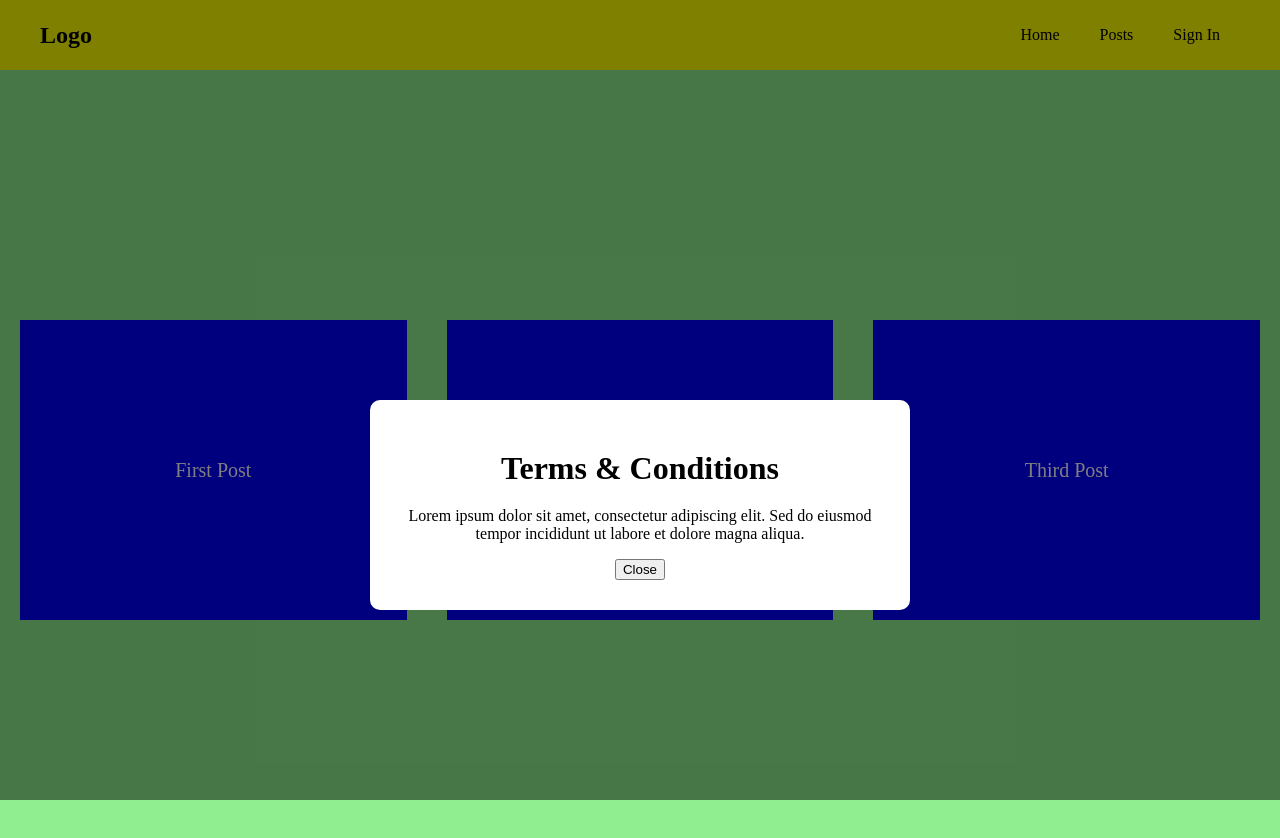
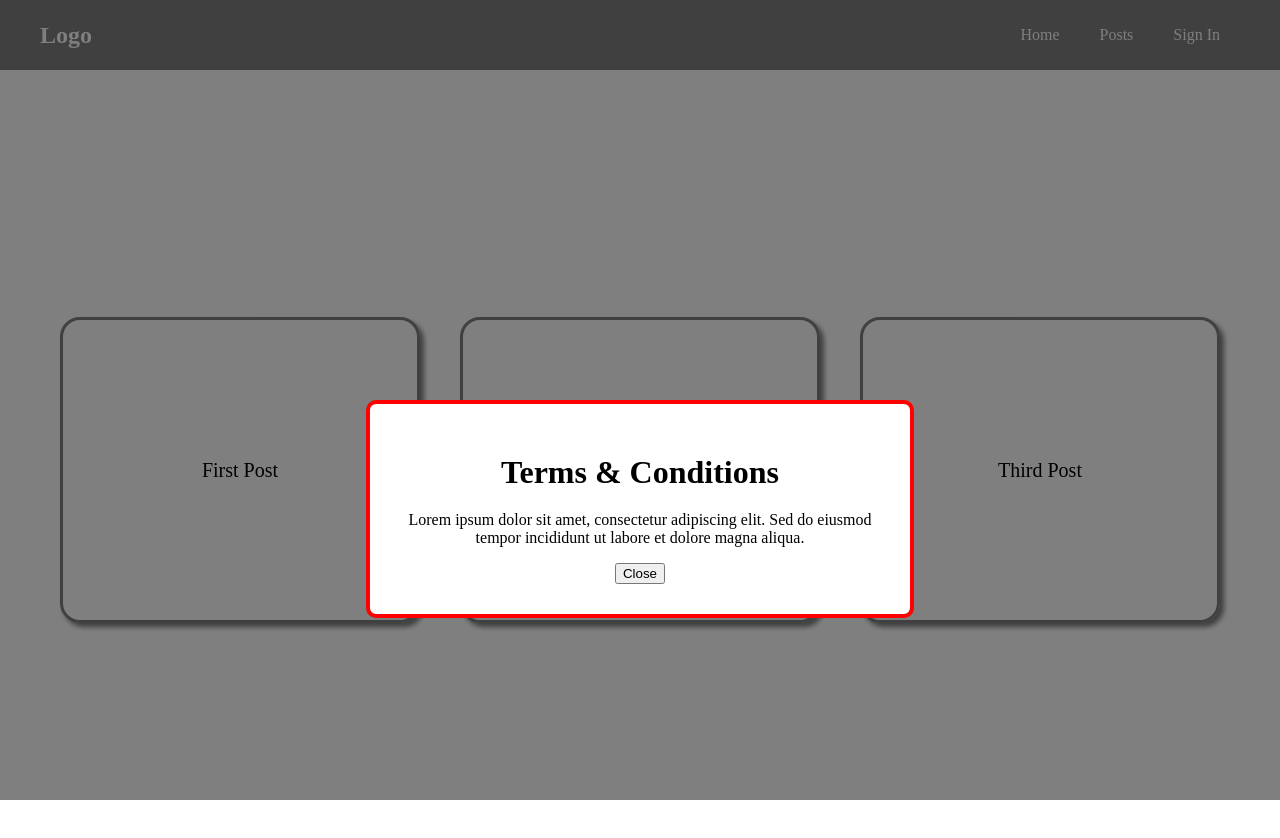
Before and after one commit to EiEaintThwe/ReactLesson, a React (Create React App) app in the folder spa-react/: page / in a window 1280 px wide. Both pictures are taken after a click on the item "Sign In". Shown: the top 838 px of the page. Built offline with nearby package versions, Linux system fonts and the light colour scheme.

Commit message:
css style session

```diff
--- a/spa-react/src/App.js
+++ b/spa-react/src/App.js
@@ -34,7 +34,7 @@ function App() {
 
     </Modal> */}
 
-    { showModal && <Modal>
+    { showModal && <Modal danger>
       <h1>Terms & Conditions</h1>
       <p>Lorem ipsum dolor sit amet, consectetur adipiscing elit. Sed do eiusmod tempor incididunt ut labore et dolore magna aliqua.</p>
       <button onClick={() => setShowModal(false)}>Close</button>
--- a/spa-react/src/assets/components/Modal/index.css
+++ b/spa-react/src/assets/components/Modal/index.css
@@ -1,4 +1,4 @@
-.modal-backdrop{
+.modal-component .modal-backdrop{
     width: 100%;
     height: 100%;
     position: fixed;
@@ -7,7 +7,7 @@
     background-color: rgba(0,0,0,0.5);
 }
 
-.modal{
+.modal-component .modal{
     background-color: white;
     max-width: 480px;
     margin: 400px auto;
@@ -16,6 +16,14 @@
     text-align: center;
 }
 
-.modal h1{
+.modal-component .modal h1{
     margin: 20px;
 }
+
+.modal-component .border-red{
+    border: 4px solid red;
+}
+
+.modal-component .border-blue{
+    border: 4px solid blue;
+}
--- a/spa-react/src/assets/components/Modal/index.js
+++ b/spa-react/src/assets/components/Modal/index.js
@@ -1,16 +1,25 @@
-import React, { Children } from 'react';
+import React from 'react';
 import './index.css';
 import ReactDOM from 'react-dom';
 
-export default function Modal({children}) {
+export default function Modal({ children, danger = false }) {
+  let className = danger ? 'border-red' : 'border-blue';
   return (
-   ReactDOM.createPortal( <div className='modal-backdrop'>
-        <div className='modal'>
+    ReactDOM.createPortal(
+      <div className='modal-component'>
+        <div className='modal-backdrop'>
+          {/* <div className='modal' style={{
+          border : '4px solid',
+          borderColor : danger ? 'red' : 'blue'
+        }}> */}
+          <div className={`modal ${className}`}>
             {children}
             {/* modal content */}
             {/* <h1>Zoom class is Available</h1>
             <p>feel free to <a href=''>join</a>here</p> */}
+          </div>
         </div>
-    </div>, document.getElementById('modal'))
+      </div>
+      , document.getElementById('modal'))
   )
 }
--- a/spa-react/src/assets/components/Navbar/index.css
+++ b/spa-react/src/assets/components/Navbar/index.css
@@ -1,21 +1,22 @@
-nav{
-    background-color: yellow;
+.navbar{
+    background-color: gray;
     padding: 10px;
+    color: white;
 }
 
-.container{
+/* .navbar .container{
     display: flex;
     justify-content: space-between;
     align-items: center;
     max-width: 1200px;
     margin: auto;
-}
+} */
 
-.container ul{
+.navbar .container ul{
     display: flex;;
 }
 
-.container li{
+.navbar .container li{
     list-style-type: none;
     margin: 0 20px;
 }
--- a/spa-react/src/assets/components/Navbar/index.js
+++ b/spa-react/src/assets/components/Navbar/index.js
@@ -1,18 +1,20 @@
 import React from 'react'
 import './index.css';
 
-export default function Navbar({setShowModal}) {
+export default function Navbar({ setShowModal }) {
   return (
+    <div className='navbar'>
       <nav>
-      <div className = "container">
+        <div className="container">
           <h1>Logo</h1>
           <ul>
             <li>Home</li>
             <li>Posts</li>
-          <li onClick={() => {setShowModal(true)}}>Sign In</li>
+            <li onClick={() => { setShowModal(true) }}>Sign In</li>
           </ul>
         </div>
       </nav>
+    </div>
 
   )
 }
--- a/spa-react/src/assets/components/PostsList/index.css
+++ b/spa-react/src/assets/components/PostsList/index.css
@@ -1,5 +1,4 @@
 .postList{
-    background-color: lightgreen;
     height: 100vh;
     display: flex;
     justify-content: center;
@@ -8,14 +7,14 @@
 
 .postList .single-post{
     flex: 1;
-    background-color: blue;
     margin: 20px;
     width: 500px;
     height: 300px;
     display: flex;
     justify-content: center;
     align-items: center;
-    color: white;
     font-size: 20px;
+    border: 3px solid gray;
+    border-radius: 20px;
 
 }
--- a/spa-react/src/assets/components/PostsList/index.js
+++ b/spa-react/src/assets/components/PostsList/index.js
@@ -1,11 +1,12 @@
 import React from 'react';
 import './index.css';
+import styles from './single_post.module.css';
 
 export default function PostsList({posts}) {
   return (
-    <div className='postList'>
+    <div className='postList container'>
         {posts.map(post => (
-            <div key={post.id} className='single-post'>{post.title}</div>
+            <div key={post.id} className={`single-post ${styles.card}`}>{post.title}</div>
         ))}
       </div>
   )
--- /dev/null
+++ b/spa-react/src/assets/components/PostsList/single_post.module.css
@@ -0,0 +1,5 @@
+.card{
+    border: 3px solid gray;
+    border-radius: 20px;
+    box-shadow: 4px 4px 5px rgba(0,0,0,0.5);
+}
--- a/spa-react/src/index.css
+++ b/spa-react/src/index.css
@@ -6,3 +6,12 @@ body {
 h1{
   margin: 0;
 }
+
+
+.container{
+    display: flex;
+    justify-content: space-between;
+    align-items: center;
+    max-width: 1200px;
+    margin: auto;
+}
```
Lines whose indentation alone changed are shown as unchanged.
